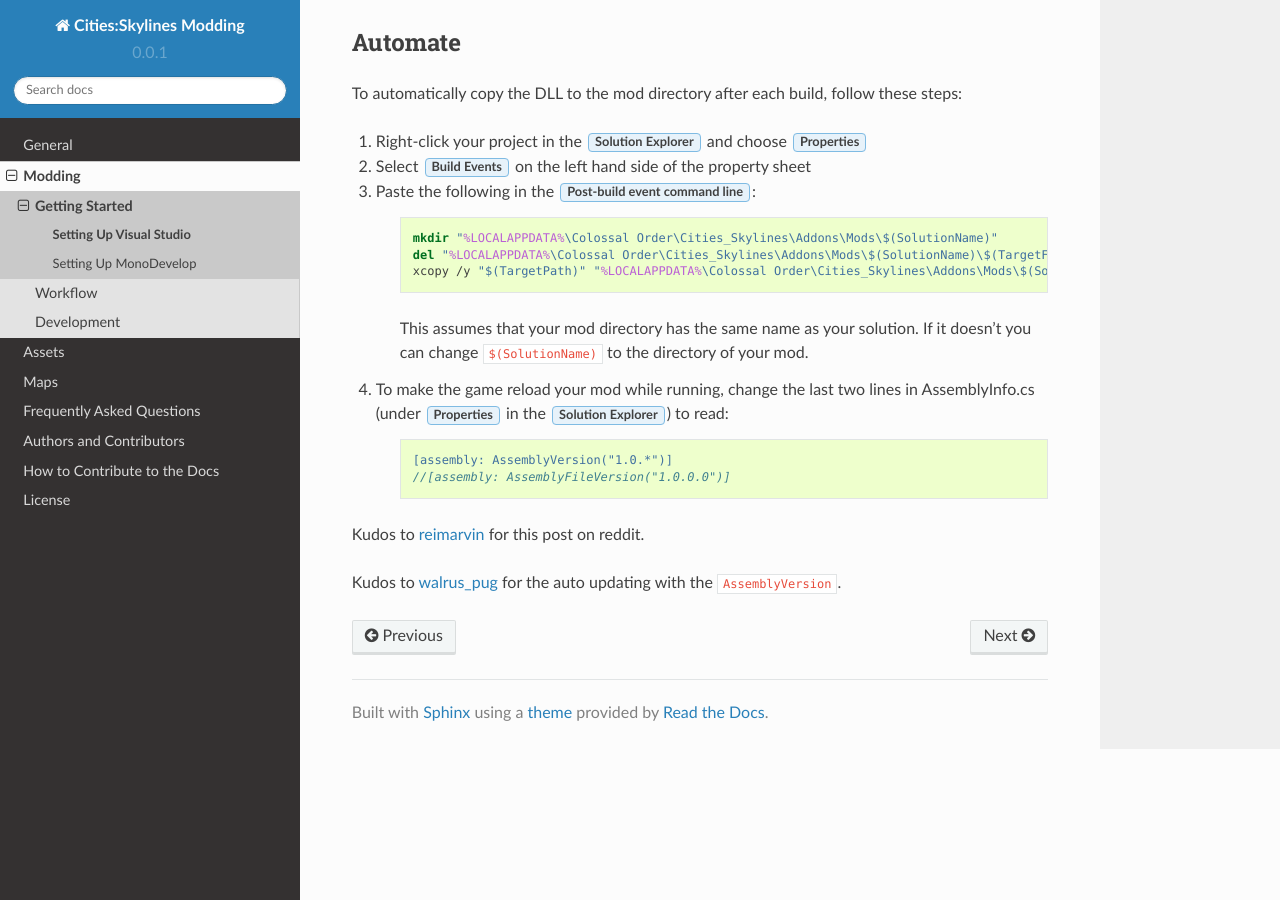
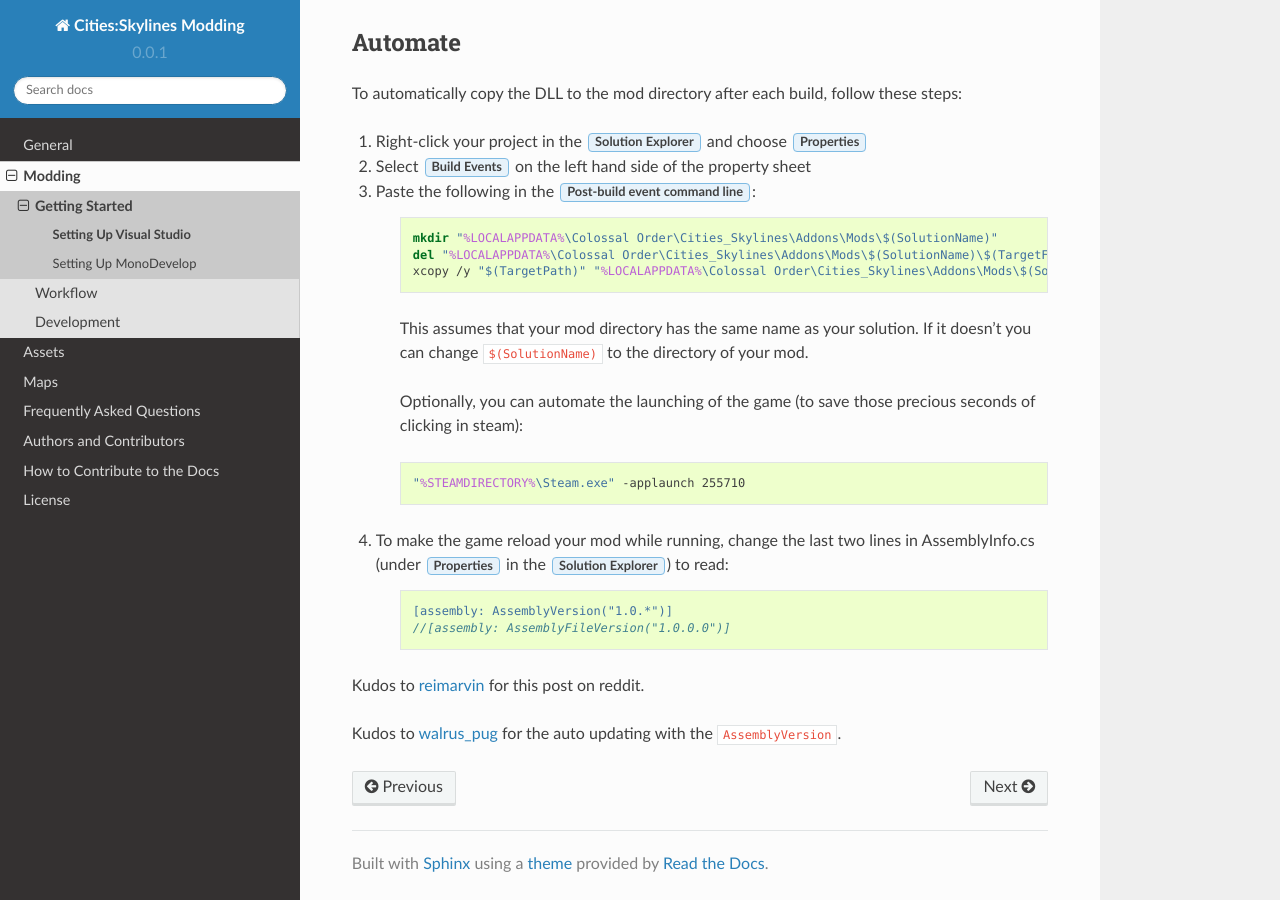
Before and after one commit to SkylinesModding/Docs, a Sphinx documentation site: the page built from docs/source/modding/Setting-Up-Visual-Studio.rst, in a window 1280 px wide and 900 px high, scrolled down 1536 px. Built offline with Sphinx 7.4.7 and the Read the Docs theme 2.0.0, drawn with Linux system fonts in a browser that asks for light colours.

Commit message:
Update Setting-Up-Visual-Studio.rst
Added a shortcut to launching the game

```diff
--- a/docs/source/modding/Setting-Up-Visual-Studio.rst
+++ b/docs/source/modding/Setting-Up-Visual-Studio.rst
@@ -79,6 +79,12 @@
     This assumes that your mod directory has the same name as your solution.
     If it doesn't you can change ``$(SolutionName)`` to the directory of your mod.
 
+    Optionally, you can automate the launching of the game (to save those precious seconds of clicking in steam):
+
+    .. code-block:: batch
+
+        "%STEAMDIRECTORY%\Steam.exe" -applaunch 255710
+
 4. To make the game reload your mod while running, change the last two lines in AssemblyInfo.cs (under :guilabel:`Properties` in the :guilabel:`Solution Explorer`) to read:
 
     .. code-block:: c#
```
